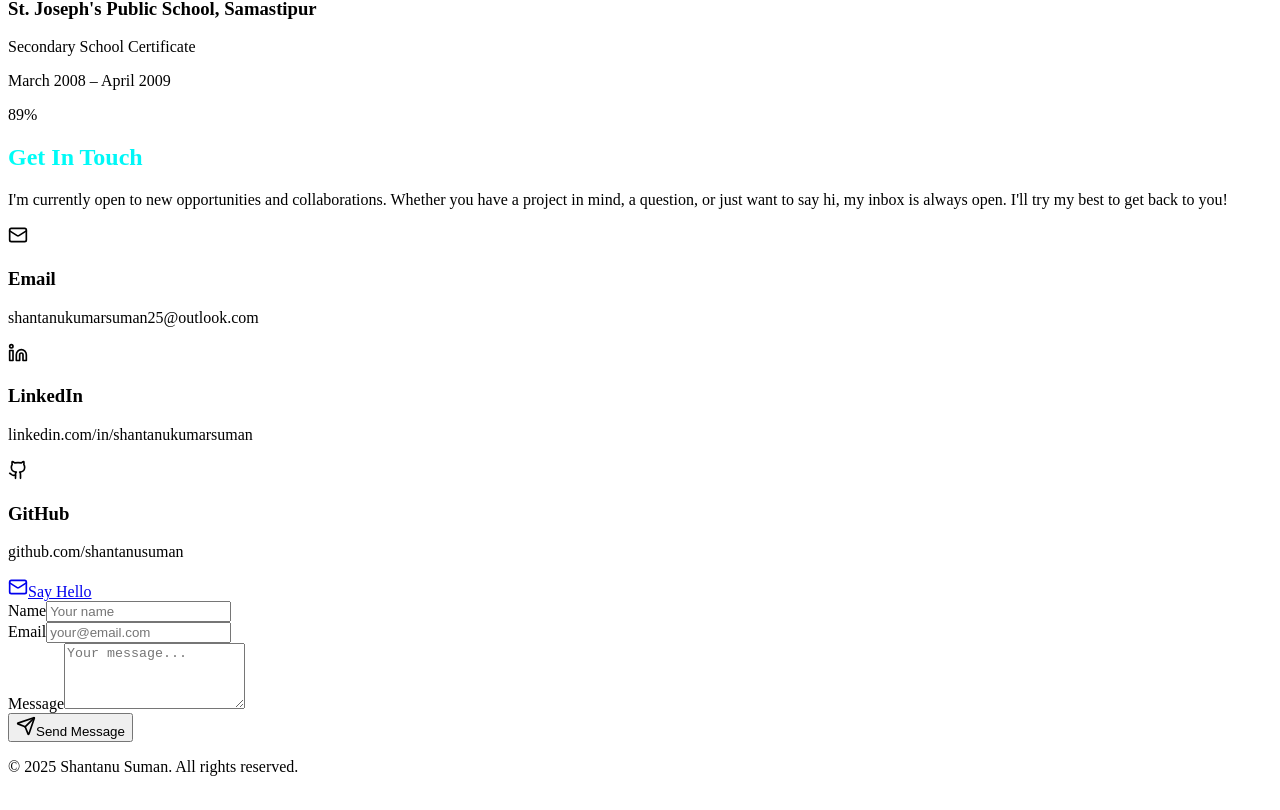
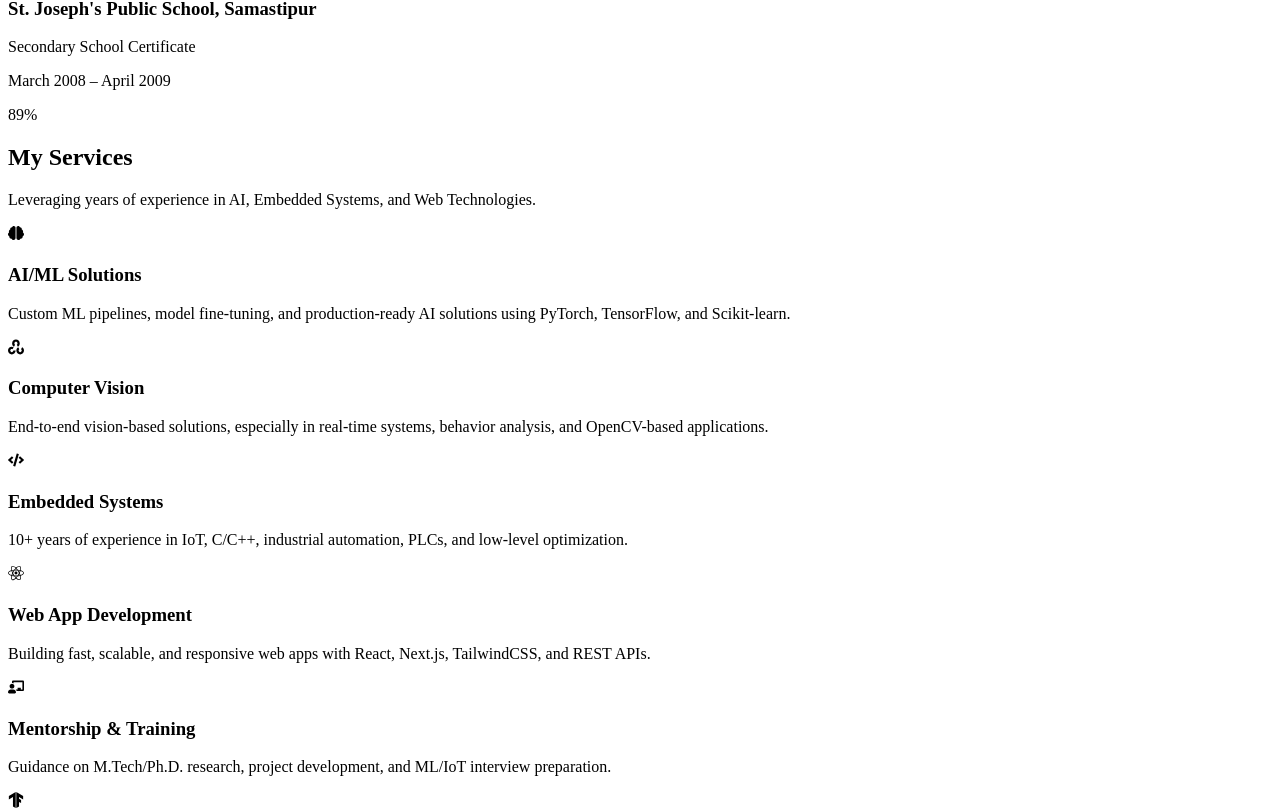
Before and after one commit to shantanu-suman/Portfolio, a React (Vite) app in the folder client/: page / in a window 1280 px wide. Shown: the part 4650-5460 px from the top of the page. Built offline with nearby package versions, Linux system fonts and the light colour scheme.

Commit message:
Updated Services bug

```diff
--- a/client/src/pages/home.tsx
+++ b/client/src/pages/home.tsx
@@ -6,6 +6,7 @@ import TechStack from "@/components/tech-stack";
 import Projects from "@/components/projects";
 import Leadership from "@/components/leadership";
 import Contact from "@/components/contact";
+import Services from "@/components/Services";
 
 export default function Home() {
   return (
@@ -17,8 +18,8 @@ export default function Home() {
       <Projects />
       <Leadership />
       <Education />
+      <Services />
       <Contact />
-
       {/* Footer */}
       <footer className="bg-secondary/50 py-12">
         <div className="max-w-6xl mx-auto px-4 sm:px-6 lg:px-8">
--- a/package.json
+++ b/package.json
@@ -65,7 +65,7 @@
     "react-day-picker": "^8.10.1",
     "react-dom": "^18.3.1",
     "react-hook-form": "^7.55.0",
-    "react-icons": "^5.4.0",
+    "react-icons": "^5.5.0",
     "react-resizable-panels": "^2.1.7",
     "recharts": "^2.15.2",
     "tailwind-merge": "^2.6.0",
```
Also changed, not shown: 5 other files (tests, documents, lock files or other folders).
